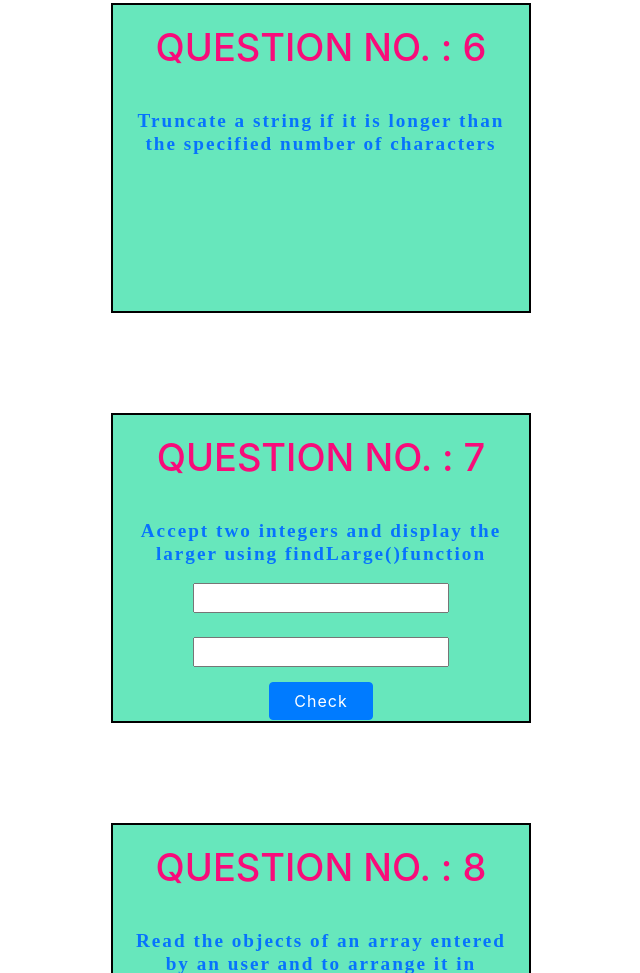
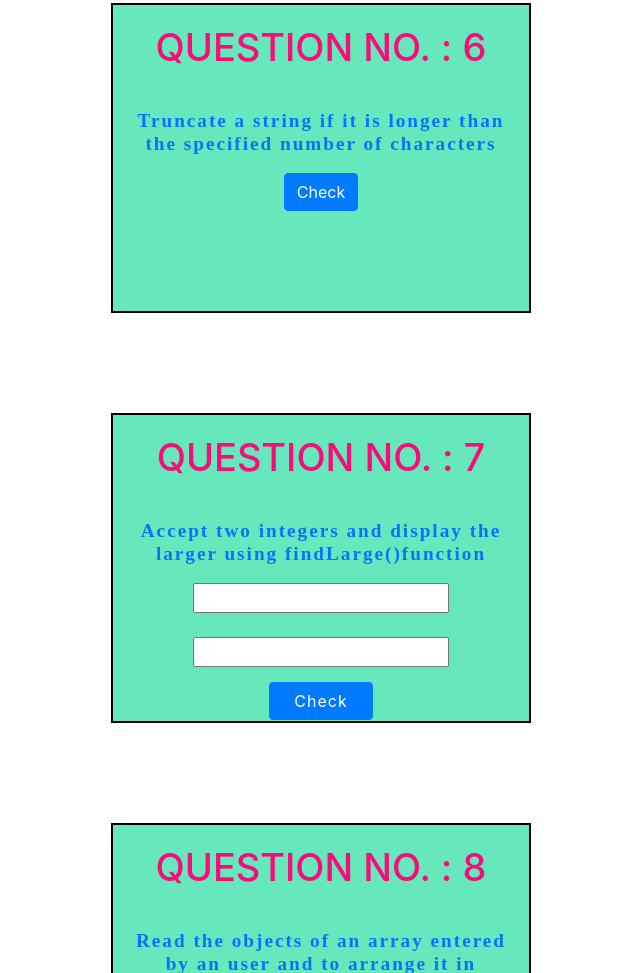
Before and after one commit to KrishnaVenu/Exercises-of-JS, a plain HTML site: page VCA 4/index.html in a window 1280 px wide. Shown: the part 2057-3030 px from the top of the page, without its empty margins (324-964 px from the left). Drawn offline with nearby package versions, Linux system fonts and the light colour scheme.

Commit message:
Update index.html

```diff
--- a/VCA 4/index.html
+++ b/VCA 4/index.html
@@ -53,10 +53,7 @@
   <div class="mywork">
     <h1>QUESTION NO. : 6</h1>
     <h4>Truncate a string if it is longer than the specified number of characters</h4>
-    <script>
-
-
-    </script>
+    <button type="check" id="btn"class="btn btn-primary">Check</button>
   </div></div>
 
   <div class="container">
```
